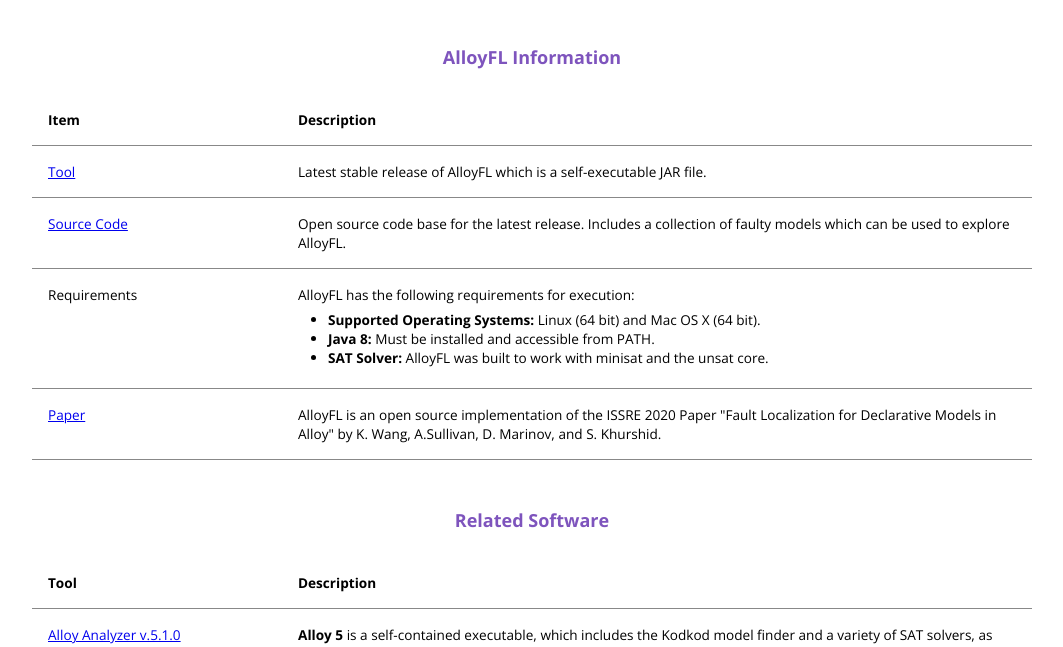
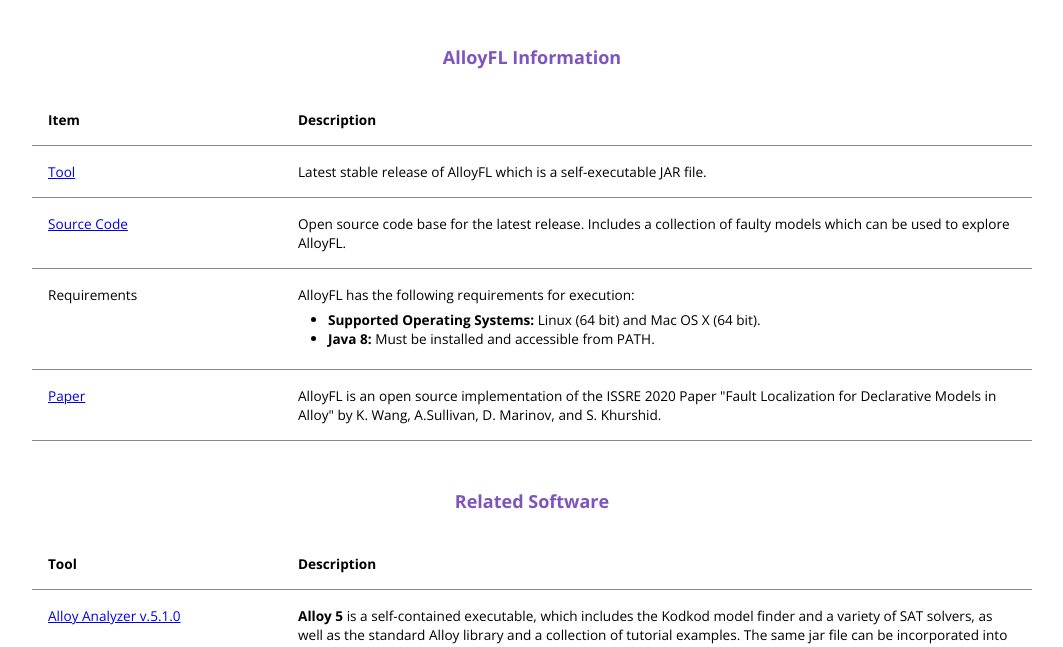
Before and after one commit to AlloyFL/AlloyFL.github.io, a plain HTML site: page index.html in a window 1280 px wide. Shown: the part 100-747 px from the top of the page, without its empty margins (108-1171 px from the left). Drawn offline with nearby package versions, Linux system fonts and the light colour scheme.

Commit message:
Update index.html

```diff
--- a/index.html
+++ b/index.html
@@ -47,7 +47,6 @@
               <ul>
 			  <li><b>Supported Operating Systems:</b> Linux (64 bit) and Mac OS X (64 bit). </li>
 			  <li><b>Java 8:</b> Must be installed and accessible from PATH. </li>
-			  <li><b>SAT Solver:</b> AlloyFL was built to work with minisat and the unsat core.</li>
             </td>
 		  </tr>
 		  <tr>
```
